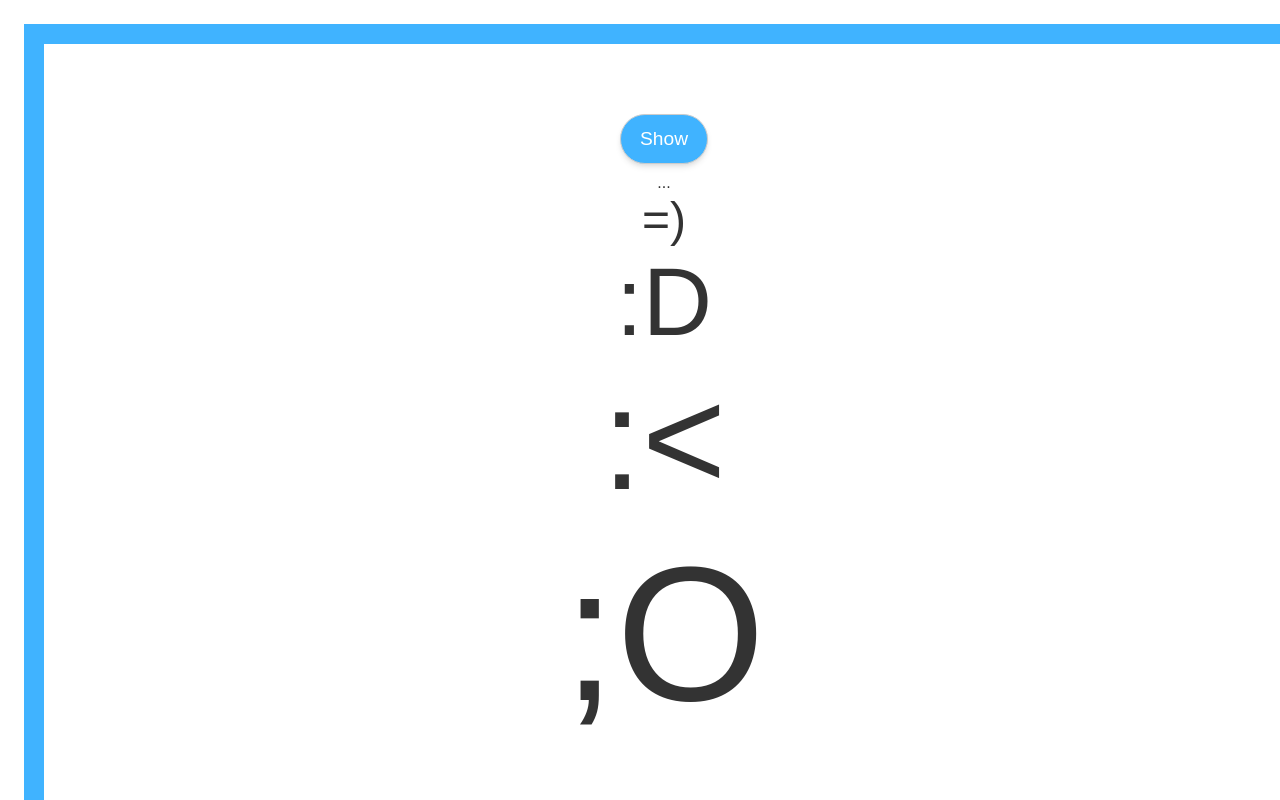
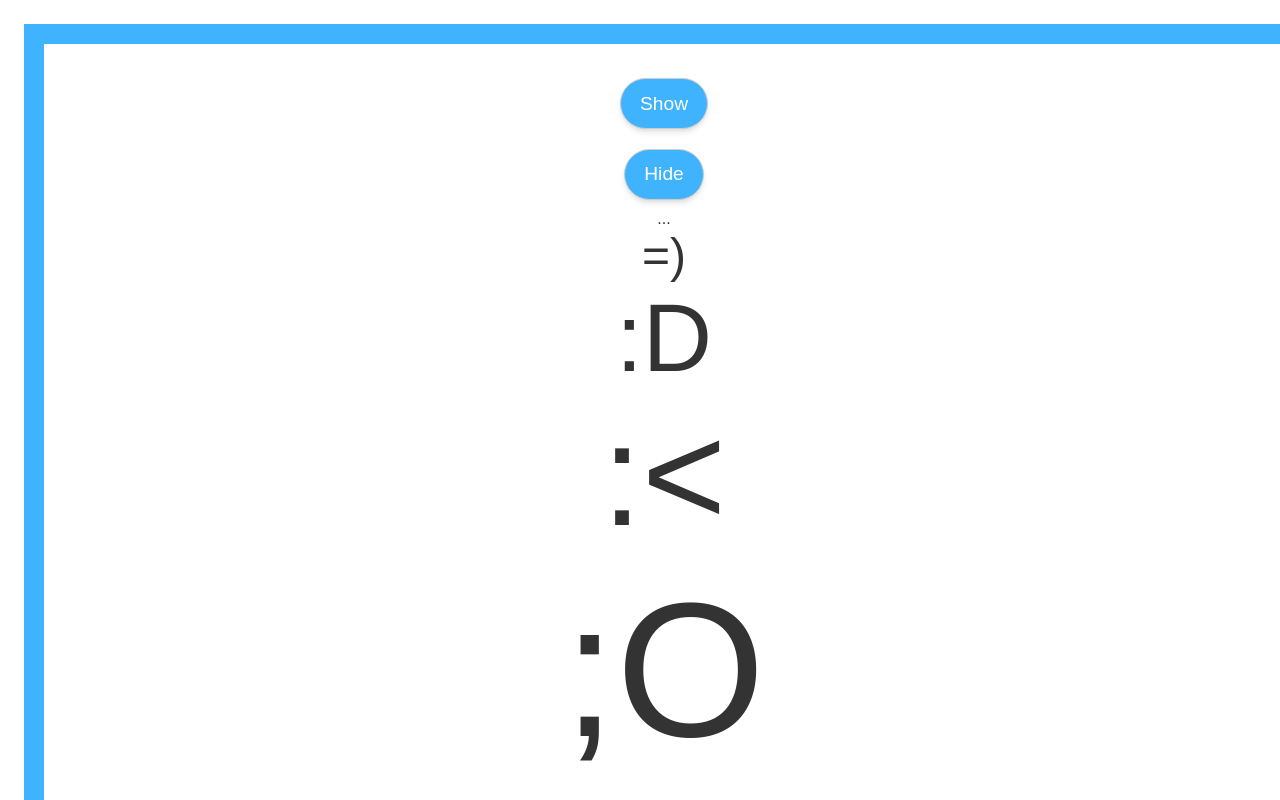
Before and after one commit to narze/try, a Svelte app in the folder svelte/: page / in a window 1280 px wide. Built offline with nearby package versions, Linux system fonts and the light colour scheme.

Commit message:
:sparkles: Use event dispatcher

```diff
--- a/svelte/src/App.svelte
+++ b/svelte/src/App.svelte
@@ -1,7 +1,7 @@
 <script>
   import Face from "./Face.svelte"
   import Container from "./Container.svelte";
-  import Button from "./Button.svelte";
+  import Buttons from "./Buttons.svelte";
 	export let name;
 
   let say = false;
@@ -9,7 +9,7 @@
 
 <main>
   <Container>
-    <Button on:click={() => { say = true }}>Show</Button>
+    <Buttons on:show={() => { say = true }} on:hide={() => { say = false }}></Buttons>
 
     {#if say}
       <h1>Hello {name}!</h1>
--- a/svelte/src/Button.svelte
+++ b/svelte/src/Buttons.svelte
@@ -1,5 +1,13 @@
-<button on:click>
-  <slot></slot>
+<script>
+  import { createEventDispatcher } from 'svelte';
+  const dispatch = createEventDispatcher();
+</script>
+
+<button on:click={() => dispatch("show")}>
+  Show
+</button>
+<button on:click={() => dispatch("hide")}>
+  Hide
 </button>
 
 <style>
```
